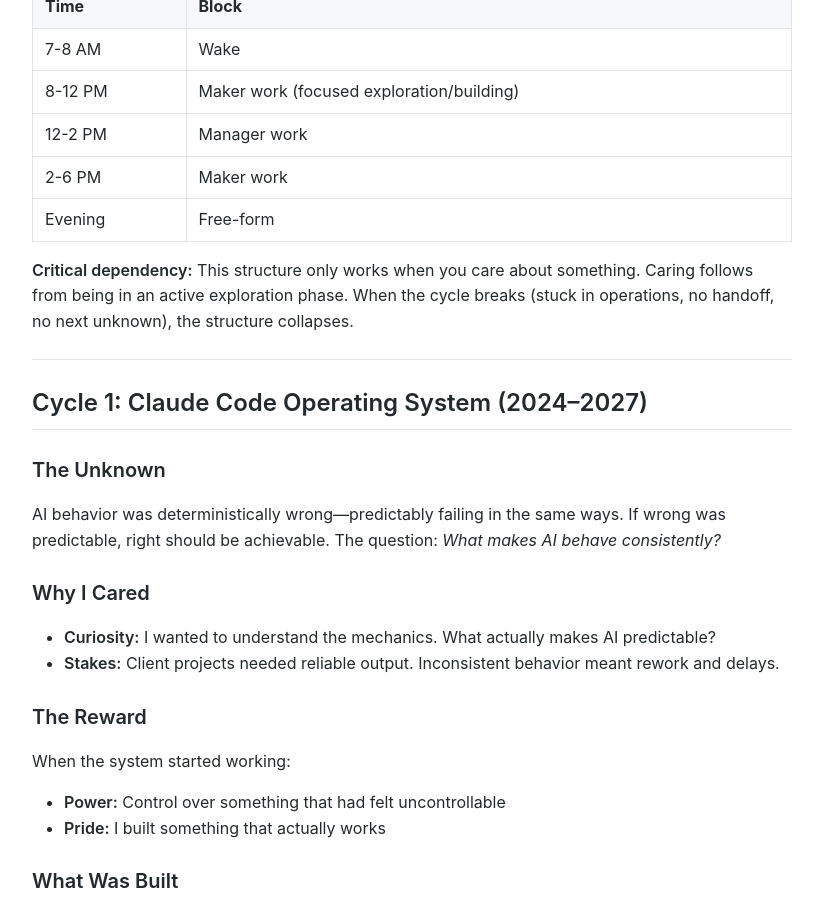
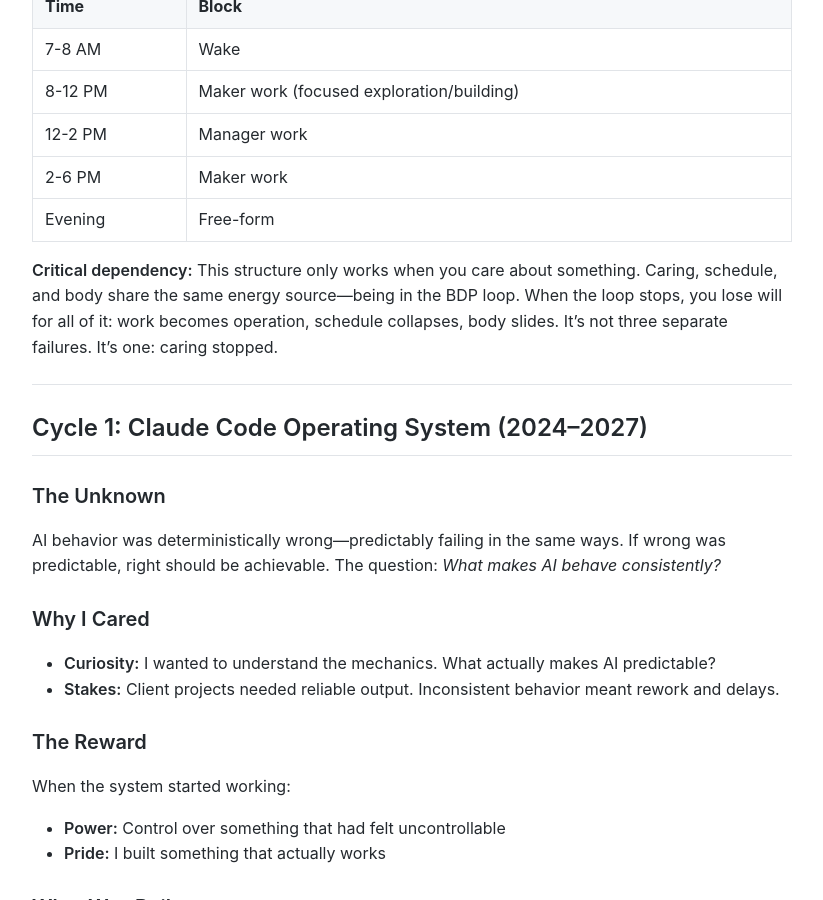
Before and after one commit to MariusWilsch/public-wilsch-ai-pages, a Jekyll site: the page built from global/primary-aim-life-vision.md, in a window 1280 px wide and 900 px high, scrolled down 3319 px. Shown: the whole window, without its empty margins (228-1051 px from the left). Built offline with Jekyll 4.4.1, drawn with Linux system fonts in a browser that asks for light colours; our own code applies the rules of GitHub Pages for plain Markdown files.

Commit message:
Sync from hippocampus 2026-02-03

```diff
--- a/global/primary-aim-life-vision.md
+++ b/global/primary-aim-life-vision.md
@@ -108,7 +108,7 @@ Caring also fades when you're **stuck executing** a stable system but can't hand
 | 2-6 PM | Maker work |
 | Evening | Free-form |
 
-**Critical dependency:** This structure only works when you care about something. Caring follows from being in an active exploration phase. When the cycle breaks (stuck in operations, no handoff, no next unknown), the structure collapses.
+**Critical dependency:** This structure only works when you care about something. Caring, schedule, and body share the same energy source—being in the BDP loop. When the loop stops, you lose will for all of it: work becomes operation, schedule collapses, body slides. It's not three separate failures. It's one: caring stopped.
 
 ---
 
```
